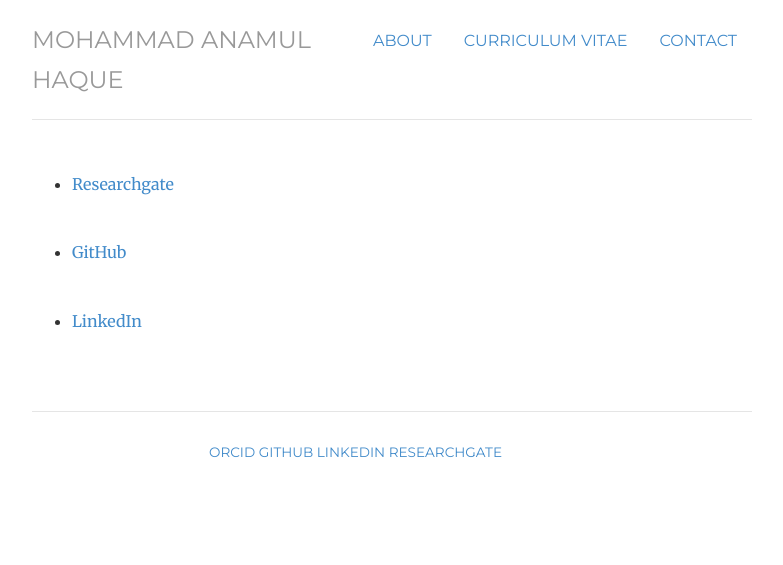
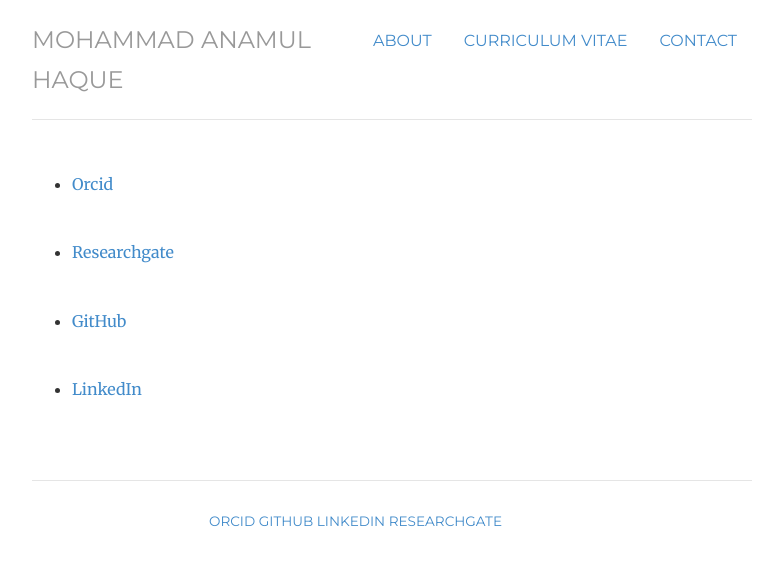
Before and after one commit to haquemdanamul/haquemdanamul, a Jekyll site: the page built from follow/index.html, in a window 1280 px wide. Shown: the top 565 px of the page, without its empty margins (248-1031 px from the left). Built offline with Jekyll 4.4.1, drawn with Linux system fonts in a browser that asks for light colours; nearby versions of some CDN libraries; library files that are not in the unit come from our copies.

Commit message:
Update index.html

```diff
--- a/follow/index.html
+++ b/follow/index.html
@@ -10,6 +10,9 @@ description: Contact information for Mohammad Anamul Haque, a Statistician, Bios
 ---
 <div class="follow">
  <ul "nav navbar-nav navbar-right">
+	 <br>
+				<li><a href="https://orcid.org/my-orcid?orcid=0000-0003-4461-1594">Orcid</a></li>
+		         </br>
    <br>
 			<li><a href="https://www.researchgate.net/profile/Mohammad_Anamul_Haque">Researchgate</a></li>
 	</br>
```
